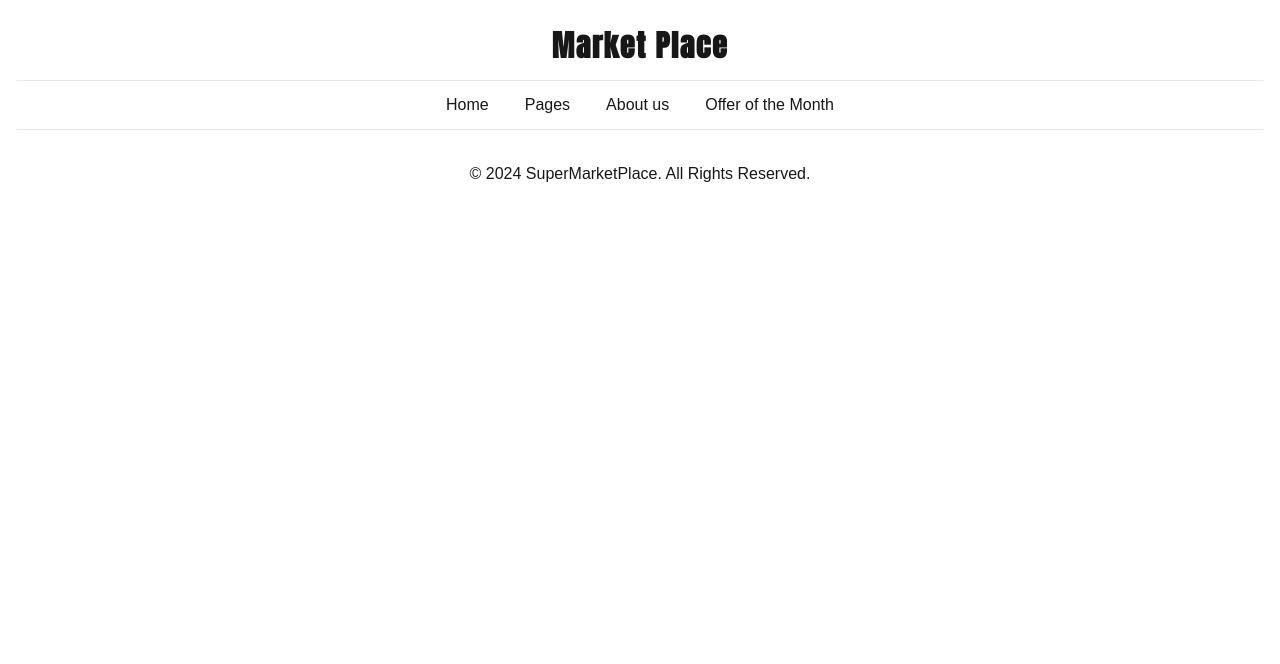
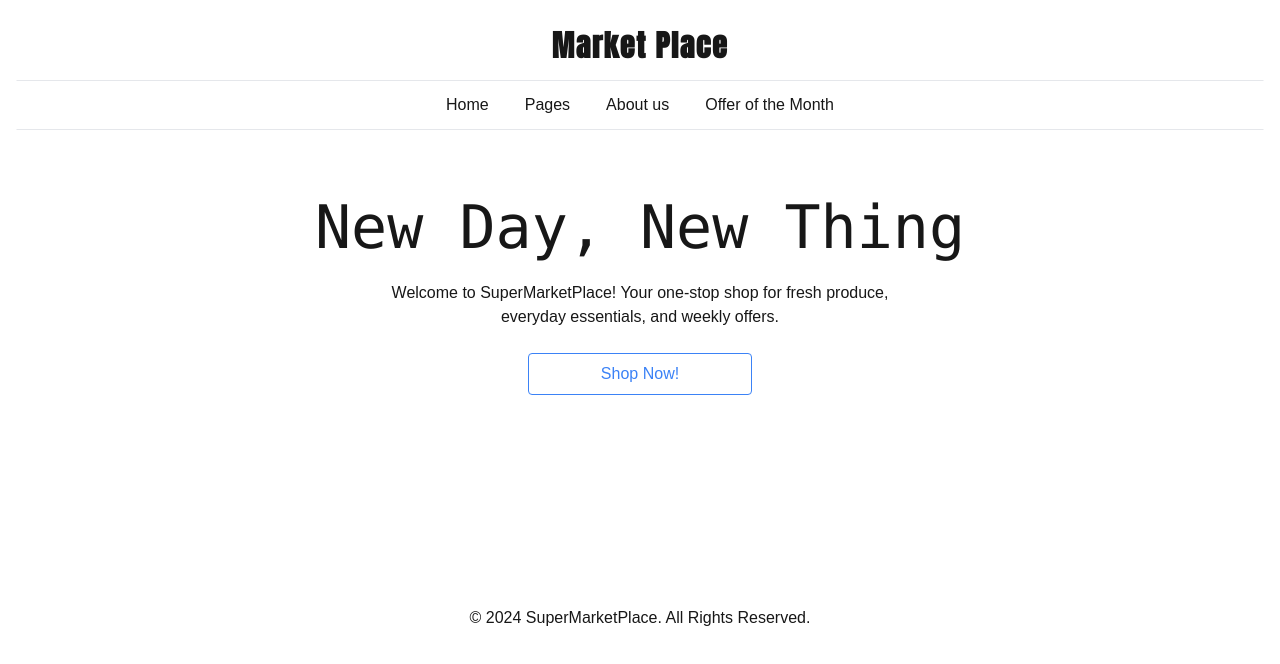
Before and after one commit to joaobroggine/super-market-nextjs, a Next.js app in the folder supermarket/: page / in a window 1280 px wide. Shown: the top 664 px of the page. Built offline with nearby package versions, Linux system fonts and the light colour scheme.

Commit message:
Made the homepage

```diff
--- a/supermarket/src/app/page.tsx
+++ b/supermarket/src/app/page.tsx
@@ -11,6 +11,14 @@ export default function Home() {
           <li><Link href="/offer" className="hover:underline">Offer of the Month</Link></li>
         </ul>
       </nav>
+      <main className="flex justify-center flex-col items-center space-y-2 mb-36"
+            style={{ height:300}}>
+        <h1 className="text-6xl font-mono">New Day, New Thing</h1>
+        <p className="max-w-xl text-center p-4">Welcome to SuperMarketPlace! Your one-stop shop for fresh produce, everyday essentials, and weekly offers.</p>
+        <button className="w-56 text-blue-500 border border-blue-500 px-4 py-2 rounded hover:bg-blue-500 hover:text-white transition-colors duration-300">
+          <Link href="">Shop Now!</Link>
+          </button>
+      </main>
     </div>
   );
 }
```
